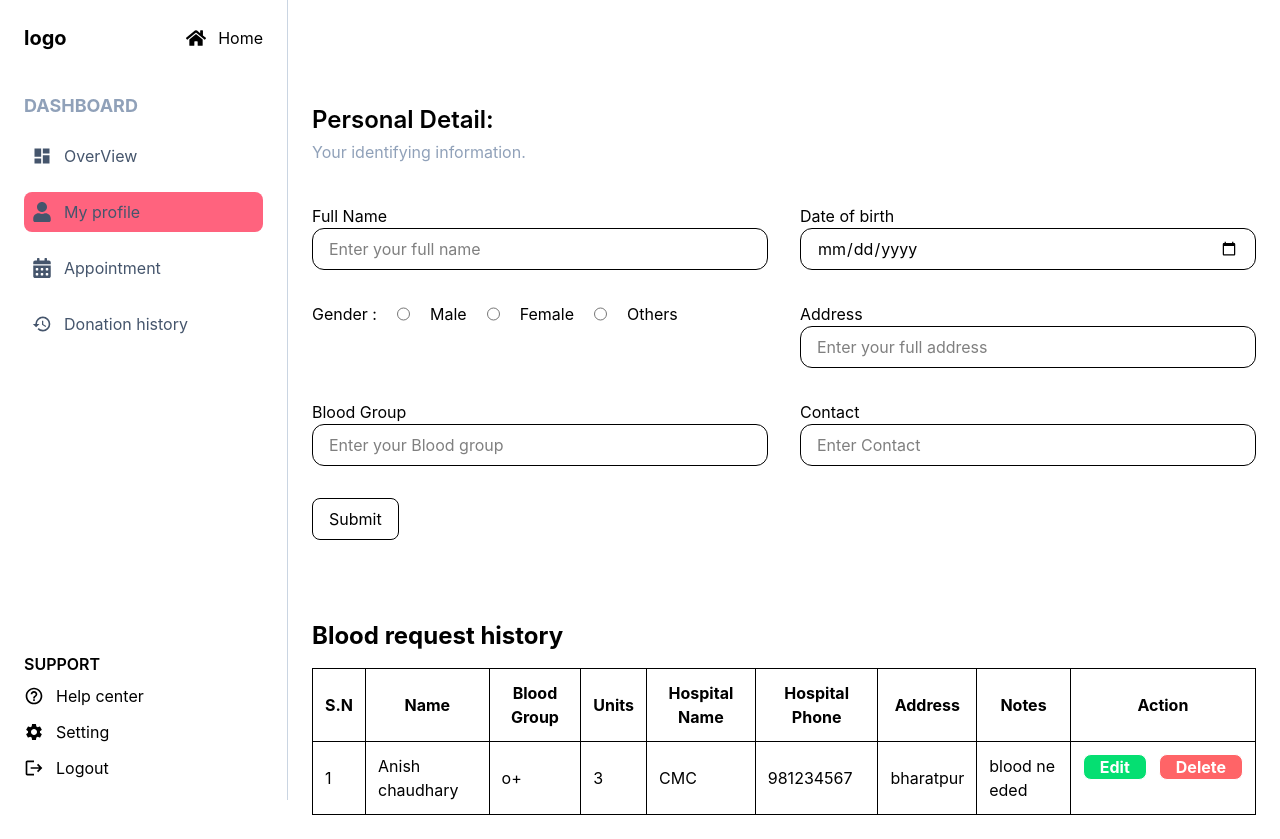
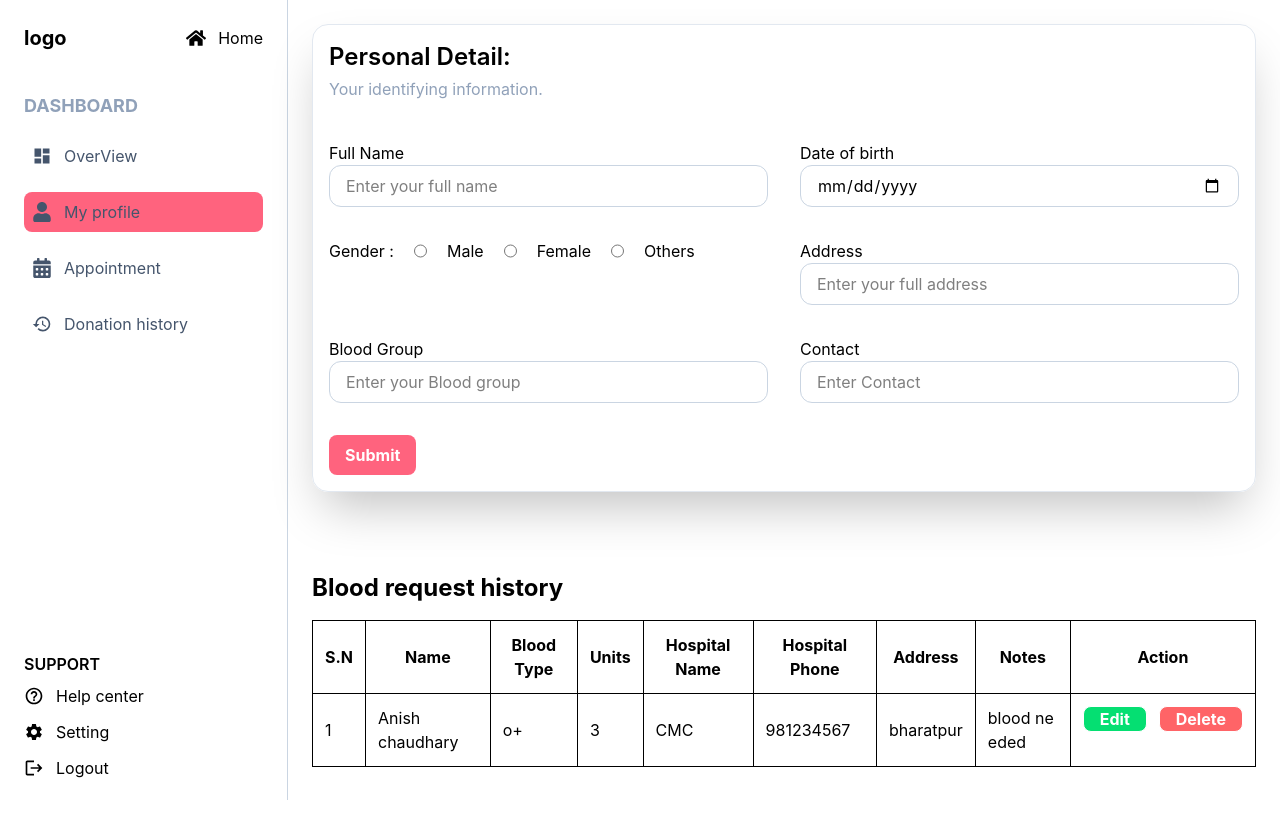
Before and after one commit to Anish-chaudhary-co/LifeFlow, a React app in the folder FrontEnd/: page /dashboard/myProfile in a window 1280 px wide. After the commit the page ends 804 px from the top, so only its background shows below. Built offline with nearby package versions, Linux system fonts and the light colour scheme; no server answers; the HTML template or start-up script is replaced by a standard one.

Commit message:
change UI of my profile page in dashboard

```diff
--- a/FrontEnd/src/Component/Dashboard/DashCompoent/personalDetailForm.jsx
+++ b/FrontEnd/src/Component/Dashboard/DashCompoent/personalDetailForm.jsx
@@ -3,7 +3,7 @@ import React, { useState } from "react";
 const personalDetailForm = () => {
   const [gender, setGender] = useState("");
   return (
-    <div>
+    <div className="border p-4 border-slate-200 rounded-2xl shadow-2xl">
       <form action="">
         <div className="flex flex-col gap-1">
           <h3 className="text-2xl font-semibold">Personal Detail:</h3>
@@ -18,14 +18,14 @@ const personalDetailForm = () => {
             <input
               type="text"
               placeholder="Enter your full name"
-              className="border border-black py-2 w-full p-4 rounded-xl"
+              className="border py-2 w-full p-4 rounded-xl border-slate-300 focus:border-rose-400 focus:ring-2 focus:ring-rose-400 outline-none"
             />
           </div>
           <div>
             Date of birth
             <input
               type="date"
-              className="border border-black py-2 w-full p-4 rounded-xl"
+              className="border py-2 w-full p-4 rounded-xl border-slate-300 focus:border-rose-400 focus:ring-2 focus:ring-rose-400 outline-none"
             />
           </div>
           <div>
@@ -62,7 +62,7 @@ const personalDetailForm = () => {
             <input
               type="text"
               placeholder="Enter your full address"
-              className="border border-black py-2 w-full p-4 rounded-xl"
+              className="border py-2 w-full p-4 rounded-xl border-slate-300 focus:border-rose-400 focus:ring-2 focus:ring-rose-400 outline-none"
             />
           </div>
           <div>
@@ -70,7 +70,7 @@ const personalDetailForm = () => {
             <input
               type="text"
               placeholder="Enter your Blood group"
-              className="border border-black py-2 w-full p-4 rounded-xl"
+              className="border py-2 w-full p-4 rounded-xl border-slate-300 focus:border-rose-400 focus:ring-2 focus:ring-rose-400 outline-none"
             />
           </div>
           <div>
@@ -78,14 +78,14 @@ const personalDetailForm = () => {
             <input
               type="number"
               placeholder="Enter Contact"
-              className="border border-black py-2 w-full p-4 rounded-xl"
+              className="border py-2 w-full p-4 rounded-xl border-slate-300 focus:border-rose-400 focus:ring-2 focus:ring-rose-400 outline-none"
             />
           </div>
 
           <div>
             <input
               type="submit"
-              className="border border-black px-4 py-2 rounded-lg"
+              className="px-4 py-2 rounded-lg bg-rose-400 hover:bg-rose-500 text-white font-bold"
             />
           </div>
         </div>
--- a/FrontEnd/src/Component/Dashboard/DashCompoent/requestHistory.jsx
+++ b/FrontEnd/src/Component/Dashboard/DashCompoent/requestHistory.jsx
@@ -1,15 +1,29 @@
-import React, { useState, useContext } from "react";
-import { UserContext } from "../../../Context/AuthContext";
+import React, { useState, useContext, useEffect } from "react";
 
 const requestHistory = () => {
-  const { patient } = useContext(UserContext);
-  const [increase, setIncrease] = useState(1);
-  console.log(patient);
+  const [data, setData] = useState({});
+  useEffect(() => {
+    fetch("http://localhost/fourthProject/dashboard/requestHistory.php", {
+      credentials: "include",
+    })
+      .then((response) => response.json())
+      .then((request) => {
+        if (request.success) {
+          console.log(request.user);
 
-  if (patient) {
-    setIncrease(increase + 1);
-    exit;
+          setData(request.user);
+        }
+      })
+      .catch((error) => {
+        console.log(error);
+      });
+  }, []);
+  console.log(data);
+
+  if (!data) {
+    return <p>Data is Getting..........</p>;
   }
+
   return (
     <div className="mt-20">
       <h1 className="text-2xl font-bold">Blood request history</h1>
@@ -18,7 +32,7 @@ const requestHistory = () => {
           <tr className="border">
             <th className="border-r p-3">S.N</th>
             <th className="border-r p-3">Name</th>
-            <th className="border-r p-3">Blood Group</th>
+            <th className="border-r p-3">Blood Type</th>
             <th className="border-r p-3">Units</th>
             <th className="border-r p-3">Hospital Name</th>
             <th className="border-r p-3">Hospital Phone</th>
--- a/FrontEnd/src/Component/Dashboard/Myprofile.jsx
+++ b/FrontEnd/src/Component/Dashboard/Myprofile.jsx
@@ -4,7 +4,7 @@ import PersonalDetailForm from "./DashCompoent/personalDetailForm";
 
 const Myprofile = () => {
   return (
-    <div className="mt-20">
+    <div>
       <PersonalDetailForm />
       <RequestHistory />
     </div>
```
Also changed, not shown: 2 other files (tests, documents, lock files or other folders).
